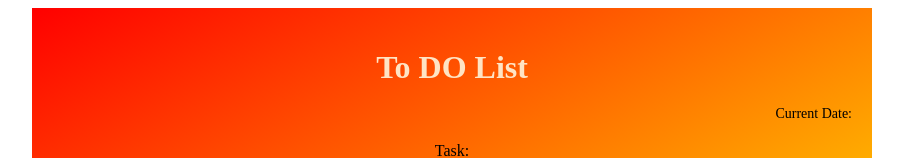
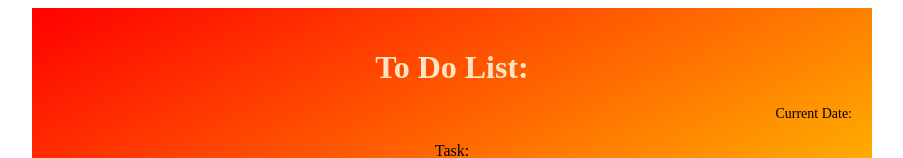
Before and after one commit to ejehlers/To-Do-App, a plain HTML site: page index.html in a window 1280 px wide. Shown: the top 158 px of the page, without its empty margins (188-1091 px from the left). Drawn offline with Linux system fonts and the light colour scheme.

Commit message:
Update index.html

```diff
--- a/index.html
+++ b/index.html
@@ -8,7 +8,7 @@
   </head>
   <body>
     <div class="container">
-      <h1>To DO List</h1>
+      <h1>To Do List:</h1>
       <div class="date">
         <p>Current Date:</p>
       </div>
```
